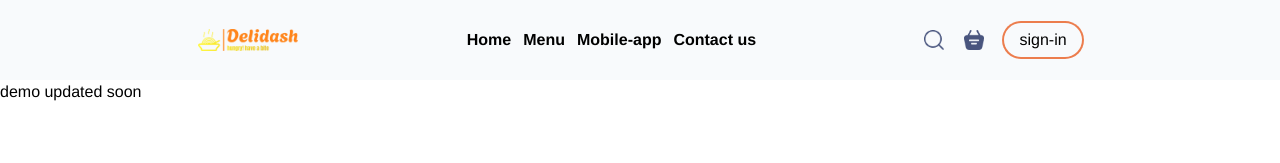
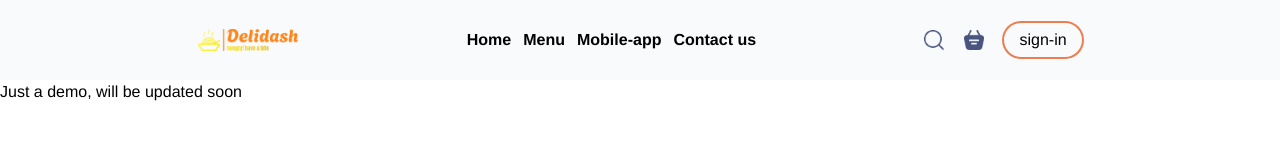
Before and after one commit to Binyam888/Delidash, a React (Vite) app in the folder frontend/delidash/: page /myorders in a window 1280 px wide. Shown: the top 163 px of the page. Built offline with nearby package versions, Linux system fonts and the light colour scheme; no server answers.

Commit message:
Update MyOrder.jsx

```diff
--- a/frontend/delidash/src/components/MyOrder.jsx
+++ b/frontend/delidash/src/components/MyOrder.jsx
@@ -7,7 +7,7 @@ const MyOrder = () => {
   return (
     <div>
       <div className="lottie max-w-[330px]">
-        <h1>demo updated soon</h1>
+        <h1>Just a demo, will be updated soon </h1>
         <Lottie animationData={orderanimation} />
       </div>
     </div>
```
